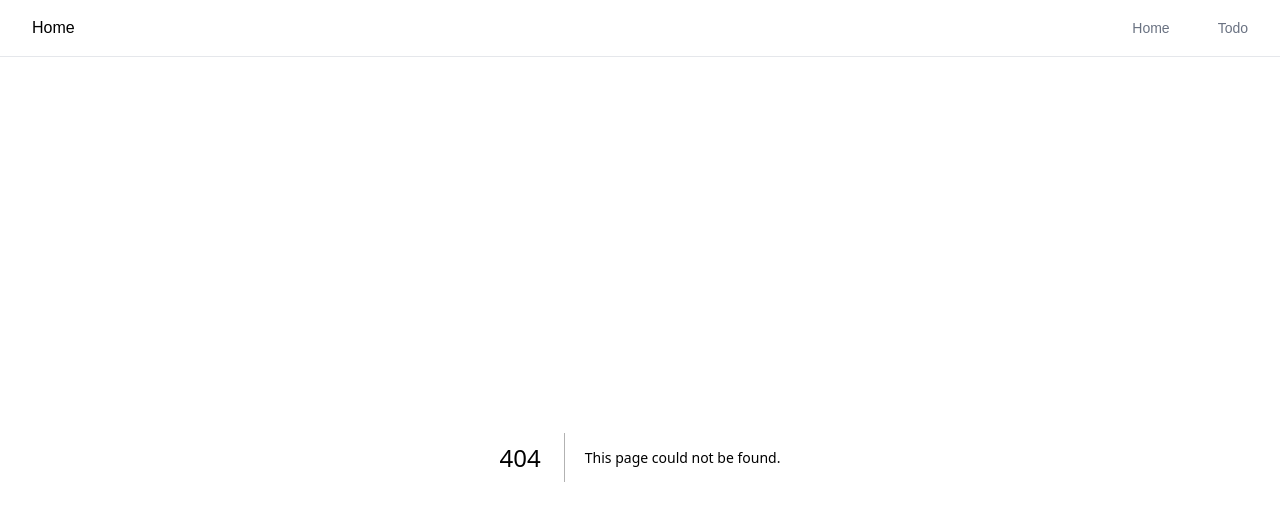
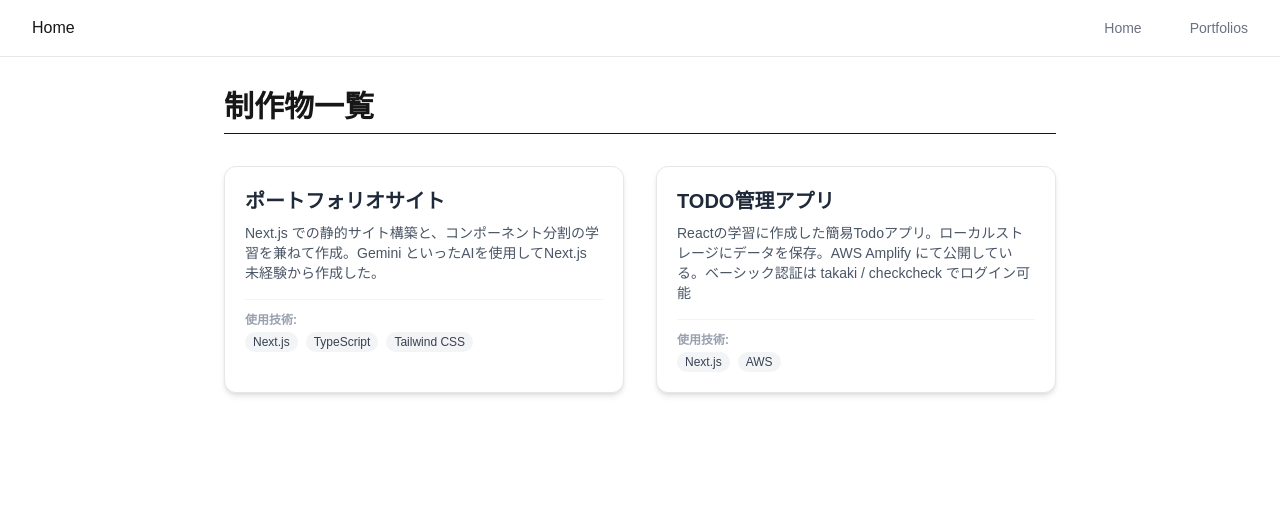
Before and after one commit to AbeTakaki/abetakaki.github.io, a Next.js app: page /portfolios in a window 1280 px wide. Before the commit this address had no page. Shown: the top 520 px of the page. Built offline with nearby package versions, Linux system fonts and the light colour scheme.

Commit message:
#5 add: ポートフォリオページの作成

```diff
--- a/app/components/Header.tsx
+++ b/app/components/Header.tsx
@@ -16,11 +16,17 @@ export default function Header() {
           <Link href="/" className="font-medium text-gray-500 hover:text-gray-900" aria-label="Homeページに移動">
               Home
           </Link>
-          <Link href="https://www.todo.udemystudyaw.com/">
+          <Link href="/portfolios">
+            <div className="ml-4 font-medium text-gray-500 hover:text-gray-900 sm:ml-12" aria-label="Portfoliosページに移動">
+              Portfolios
+            </div>
+          </Link>
+
+          {/* <Link href="https://www.todo.udemystudyaw.com/">
             <div className="ml-4 font-medium text-gray-500 hover:text-gray-900 sm:ml-12" aria-label="Todoページに移動">
               Todo
             </div>
-          </Link>
+          </Link> */}
         </div>
       </div>
     </header>
--- /dev/null
+++ b/app/components/PortfolioCard.tsx
@@ -0,0 +1,41 @@
+import { PortfolioProject } from '../lib/data/portfolios';
+
+export default function PortfolioCard({ title, description, url, technology }: PortfolioProject) {
+  return (
+    <a
+      href={url}
+      target="_blank"
+      rel="noopener noreferrer"
+      className="block border border-gray-200 rounded-xl shadow-md p-5 bg-white
+                 transition-all duration-300 ease-in-out
+                 hover:shadow-lg hover:-translate-y-1"
+    >
+
+      {/* タイトル部分 */}
+      <h2 className="text-xl font-extrabold mb-2 text-gray-800">
+        {title}
+      </h2>
+
+      {/* 説明文*/}
+      <p className="text-gray-600 mb-4 text-sm">
+        {description}
+      </p>
+
+      {/* 使用技術 */}
+      <div className="pt-3 mt-auto border-t border-gray-100">
+        <p className="text-xs font-semibold text-gray-400 mb-1">使用技術:</p>
+
+        <div className="flex flex-wrap gap-2">
+          {technology.map((tech) => (
+            <span
+              key={tech}
+              className="bg-gray-100 text-gray-700 text-xs font-medium px-2 py-0.5 rounded-full"
+            >
+              {tech}
+            </span>
+          ))}
+        </div>
+      </div>
+    </a>
+  );
+}
--- /dev/null
+++ b/app/lib/data/portfolios.ts
@@ -0,0 +1,22 @@
+export interface PortfolioProject {
+  title: string;           // サイトタイトル
+  description: string;     // 簡単な説明
+  url: string;             // サイトURL
+  technology: string[];    // 使用技術 (例: ['Next.js', 'Go', 'AWS'])
+}
+
+export const portfolioProjects: PortfolioProject[] = [
+  {
+    title: 'ポートフォリオサイト',
+    description: 'Next.js での静的サイト構築と、コンポーネント分割の学習を兼ねて作成。Gemini といったAIを使用してNext.js 未経験から作成した。',
+    url: '/', // 自分のサイトURL
+    technology: ['Next.js', 'TypeScript', 'Tailwind CSS'],
+  },
+  {
+    title: 'TODO管理アプリ',
+    description: 'Reactの学習に作成した簡易Todoアプリ。ローカルストレージにデータを保存。AWS Amplify にて公開している。ベーシック認証は takaki / checkcheck でログイン可能',
+    url: 'https://www.todo.udemystudyaw.com/',
+    technology: ['Next.js', 'AWS'],
+  },
+  // 今後増えるポートフォリオは、この配列に追加する
+];
--- /dev/null
+++ b/app/portfolios/page.tsx
@@ -0,0 +1,23 @@
+import PortfolioCard from '../components/PortfolioCard';
+import { portfolioProjects } from '../lib/data/portfolios';
+
+// メタデータの設定 (タイトルなど)
+export const metadata = {
+  title: 'ポートフォリオ一覧',
+};
+
+export default function PortfolioListPage() {
+  return (
+    <main className="max-w-4xl mx-auto p-4 md:p-8">
+      <h1 className="text-3xl font-bold mb-8 border-b pb-2">制作物一覧</h1>
+
+      {/* Gridレイアウトでカードを並べる */}
+      <div className="grid grid-cols-1 md:grid-cols-2 gap-8">
+        {portfolioProjects.map((project) => (
+          // データを展開して PortfolioCard に渡す
+          <PortfolioCard key={project.title} {...project} />
+        ))}
+      </div>
+    </main>
+  );
+}
```
